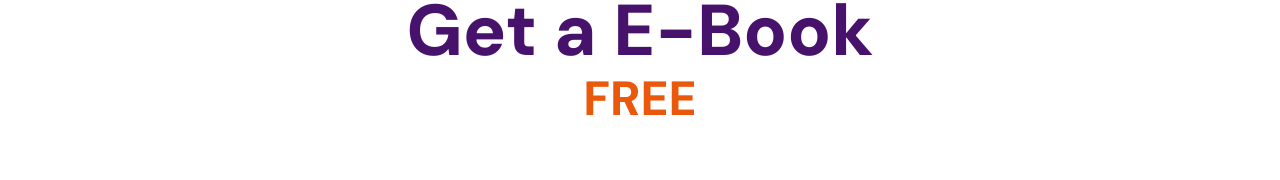
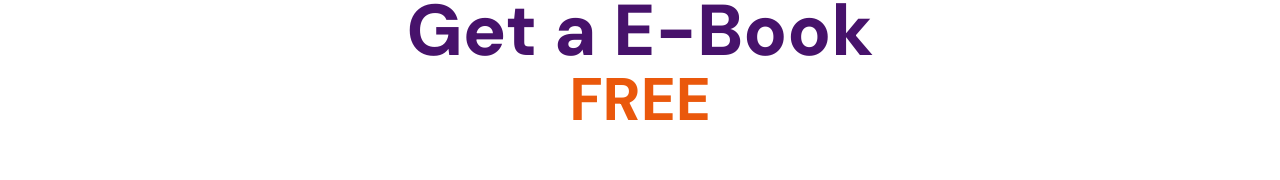
Before and after one commit to rahul2271/webinaribs, a Next.js app: page /contact in a window 1280 px wide. Shown: the part 1529-1709 px from the top of the page. Built offline with nearby package versions, Linux system fonts and the light colour scheme.

Commit message:
Update WebinarSection.js

```diff
--- a/app/components/WebinarSection.js
+++ b/app/components/WebinarSection.js
@@ -35,7 +35,7 @@ const WebinarSection = () => {
         </div>
         <div className="mt-12 text-center">
           <h3 className="md:text-7xl font-extrabold text-[#47126B]">Get a E-Book</h3>
-          <p className="text-orange-600 text-5xl font-extrabold mt-2">FREE</p>
+          <p className="animate-bounce text-orange-600 text-6xl font-extrabold mt-2">FREE</p>
         </div>
       </div>
     </div>
```
